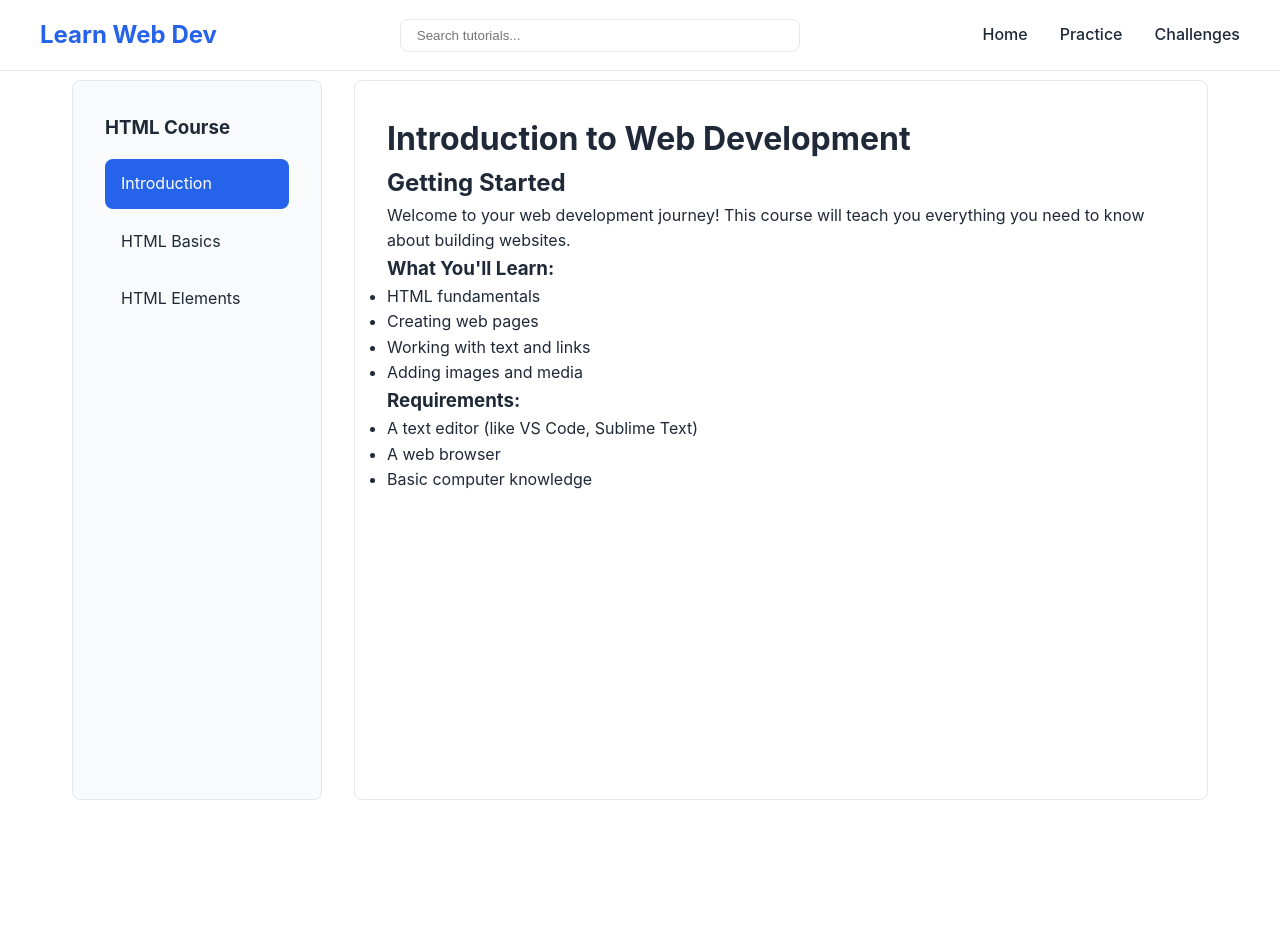
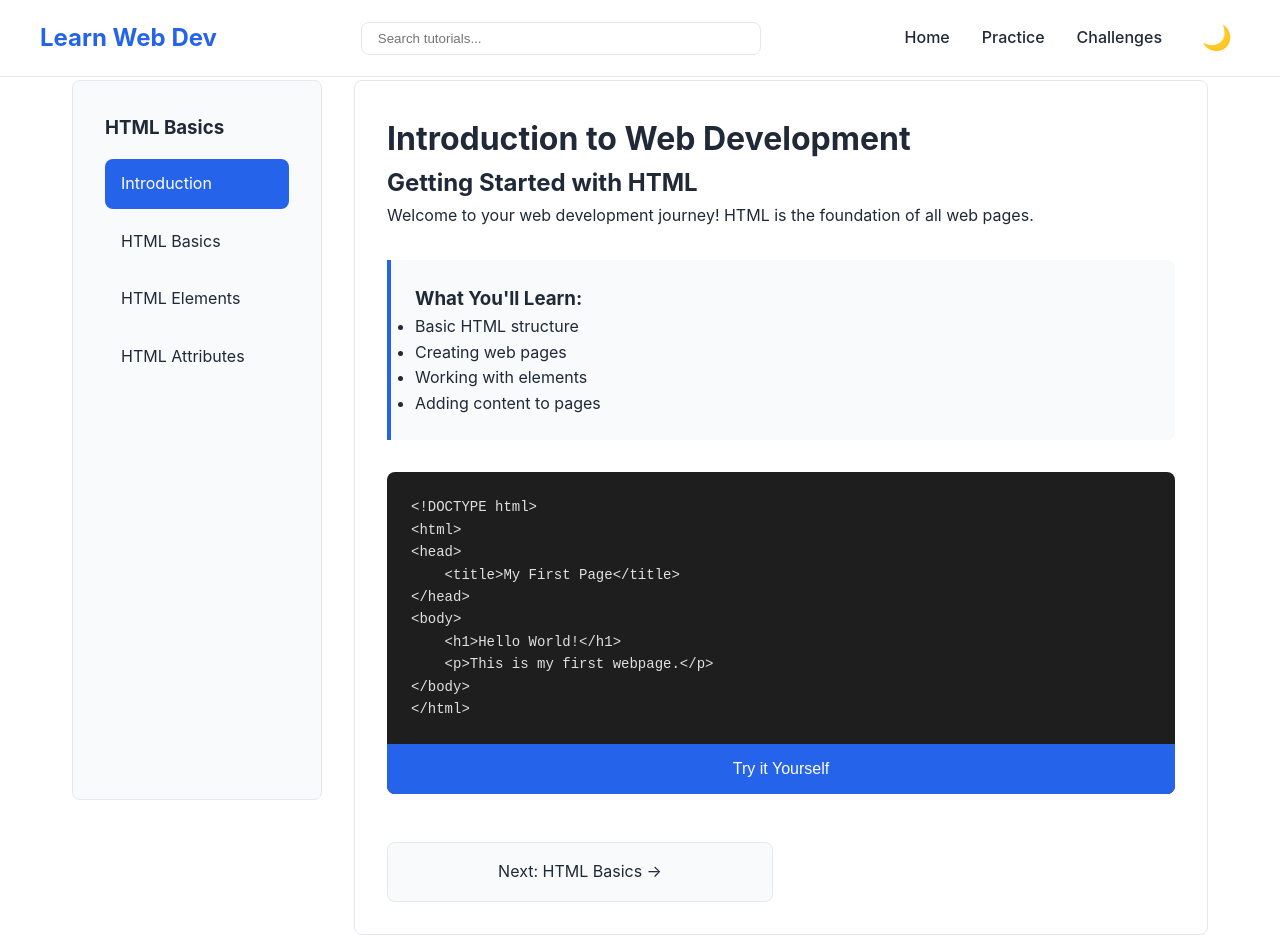
Before and after one commit to Swagiii/learning-platform, a plain HTML site: page tutorials/html/introduction.html in a window 1280 px wide. Before the commit the page ends 800 px from the top, so only its background shows below. Drawn offline with Linux system fonts and the light colour scheme.

Commit message:
Update introduction.html

```diff
--- a/tutorials/html/introduction.html
+++ b/tutorials/html/introduction.html
@@ -1,16 +1,17 @@
 <!DOCTYPE html>
-<html lang="en">
+<html lang="en" data-theme="light">
 <head>
     <meta charset="UTF-8">
     <meta name="viewport" content="width=device-width, initial-scale=1.0">
-    <title>Introduction to HTML | Learn Web Development</title>
+    <title>Introduction to HTML | Learn Web Dev</title>
     <link rel="stylesheet" href="../../css/style.css">
     <link rel="stylesheet" href="../../css/tutorial.css">
 </head>
 <body>
+    <!-- Navigation -->
     <nav class="floating-nav">
         <div class="nav-content">
-            <div class="logo">Learn Web Dev</div>
+            <a href="../../index.html" class="logo">Learn Web Dev</a>
             <div class="search">
                 <input type="text" placeholder="Search tutorials...">
             </div>
@@ -18,45 +19,58 @@
                 <a href="../../index.html">Home</a>
                 <a href="#practice">Practice</a>
                 <a href="#challenges">Challenges</a>
+                <button class="theme-toggle" id="themeToggle">🌙</button>
             </div>
         </div>
     </nav>
 
     <div class="tutorial-container">
+        <!-- Sidebar -->
         <aside class="tutorial-sidebar">
             <div class="chapter-list">
-                <h3>HTML Course</h3>
+                <h3>HTML Basics</h3>
                 <ul>
                     <li class="active"><a href="introduction.html">Introduction</a></li>
                     <li><a href="basics.html">HTML Basics</a></li>
                     <li><a href="elements.html">HTML Elements</a></li>
+                    <li><a href="attributes.html">HTML Attributes</a></li>
                 </ul>
             </div>
         </aside>
 
+        <!-- Main Content -->
         <main class="tutorial-content">
             <h1>Introduction to Web Development</h1>
             <div class="content-box">
-                <h2>Getting Started</h2>
-                <p>Welcome to your web development journey! This course will teach you everything you need to know about building websites.</p>
+                <h2>Getting Started with HTML</h2>
+                <p>Welcome to your web development journey! HTML is the foundation of all web pages.</p>
 
-                <div class="course-overview">
+                <div class="key-points">
                     <h3>What You'll Learn:</h3>
                     <ul>
-                        <li>HTML fundamentals</li>
+                        <li>Basic HTML structure</li>
                         <li>Creating web pages</li>
-                        <li>Working with text and links</li>
-                        <li>Adding images and media</li>
+                        <li>Working with elements</li>
+                        <li>Adding content to pages</li>
                     </ul>
                 </div>
 
-                <div class="requirements">
-                    <h3>Requirements:</h3>
-                    <ul>
-                        <li>A text editor (like VS Code, Sublime Text)</li>
-                        <li>A web browser</li>
-                        <li>Basic computer knowledge</li>
-                    </ul>
+                <div class="code-example">
+                    <pre><code>&lt;!DOCTYPE html&gt;
+&lt;html&gt;
+&lt;head&gt;
+    &lt;title&gt;My First Page&lt;/title&gt;
+&lt;/head&gt;
+&lt;body&gt;
+    &lt;h1&gt;Hello World!&lt;/h1&gt;
+    &lt;p&gt;This is my first webpage.&lt;/p&gt;
+&lt;/body&gt;
+&lt;/html&gt;</code></pre>
+                    <button class="try-btn">Try it Yourself</button>
+                </div>
+
+                <div class="tutorial-nav">
+                    <a href="basics.html" class="nav-btn">Next: HTML Basics →</a>
                 </div>
             </div>
         </main>
```
